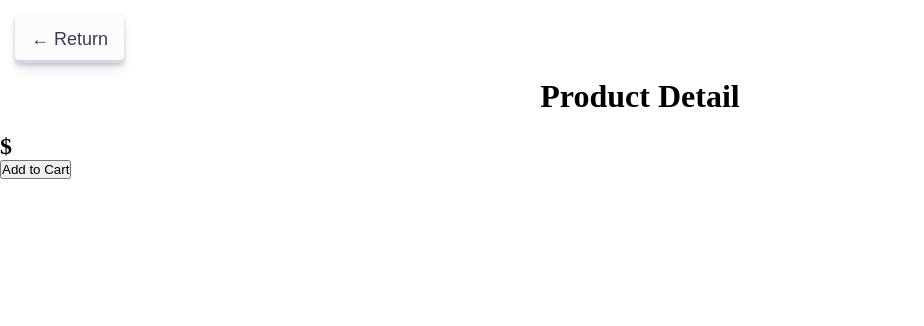
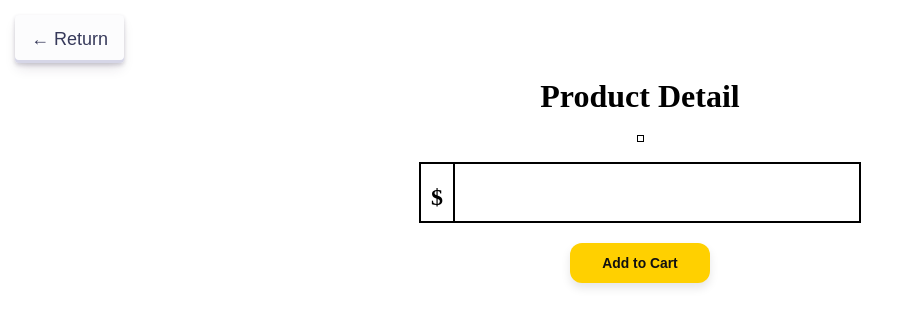
Before and after one commit to AXODUS21/Emerse, a React (Vite) app in the folder frontend/emmerse/: page /details in a window 1280 px wide. Shown: the top 326 px of the page, without its empty margins (0-924 px from the left). Built offline with nearby package versions, Linux system fonts and the light colour scheme; no server answers.

Commit message:
product details page css

```diff
--- a/frontend/emmerse/src/css/details.css
+++ b/frontend/emmerse/src/css/details.css
@@ -1,4 +1,33 @@
 .detail-title{
     display: flex;
     justify-content: center ;
+    margin-bottom: 20px;
 }
+.details-product{
+    display: grid;
+    place-items: center;
+    gap: 20px;
+}
+.details-product img{
+    border: 1px solid;
+    padding: 2.5px;
+}
+.details-product p {
+    width: 30vw;
+}
+.details-product-info{
+    display: flex;
+    border: 1px solid ;
+}
+.details-name-and-price{
+    text-transform: capitalize;
+    border: 1px solid;
+    padding: 10px;
+}
+.details-name-and-price h1{
+    margin-bottom: 10px;
+}
+.details-product-description{
+    border: 0.01em solid;
+    padding: 10px;
+}
--- a/frontend/emmerse/src/pages/details.jsx
+++ b/frontend/emmerse/src/pages/details.jsx
@@ -37,11 +37,29 @@ const Details = () => {
       </div>
 
       <div className="details-product">
-        <h1>{product?.name}</h1>
-        <p>{product?.description}</p>
         <img src={product?.imageURL} alt={product?.name} />
-        <h2>${product?.price}</h2>
-        <button>Add to Cart</button>
+        <div className="details-product-info">
+          <div className="details-name-and-price">
+            <h1>{product?.name}</h1>
+            <h2>${product?.price}</h2>
+          </div>
+          <p className="details-product-description">{product?.description}</p>
+        </div>
+
+        <button className="CartBtn" onClick={() => addToCart(product._id)}>
+          <span className="IconContainer">
+            <svg
+              xmlns="http://www.w3.org/2000/svg"
+              height="1em"
+              viewBox="0 0 576 512"
+              fill="rgb(17, 17, 17)"
+              className="cart"
+            >
+              <path d="M0 24C0 10.7 10.7 0 24 0H69.5c22 0 41.5 12.8 50.6 32h411c26.3 0 45.5 25 38.6 50.4l-41 152.3c-8.5 31.4-37 53.3-69.5 53.3H170.7l5.4 28.5c2.2 11.3 12.1 19.5 23.6 19.5H488c13.3 0 24 10.7 24 24s-10.7 24-24 24H199.7c-34.6 0-64.3-24.6-70.7-58.5L77.4 54.5c-.7-3.8-4-6.5-7.9-6.5H24C10.7 48 0 37.3 0 24zM128 464a48 48 0 1 1 96 0 48 48 0 1 1 -96 0zm336-48a48 48 0 1 1 0 96 48 48 0 1 1 0-96z"></path>
+            </svg>
+          </span>
+          <p className="text">Add to Cart</p>
+        </button>
       </div>
     </div>
   );
```
